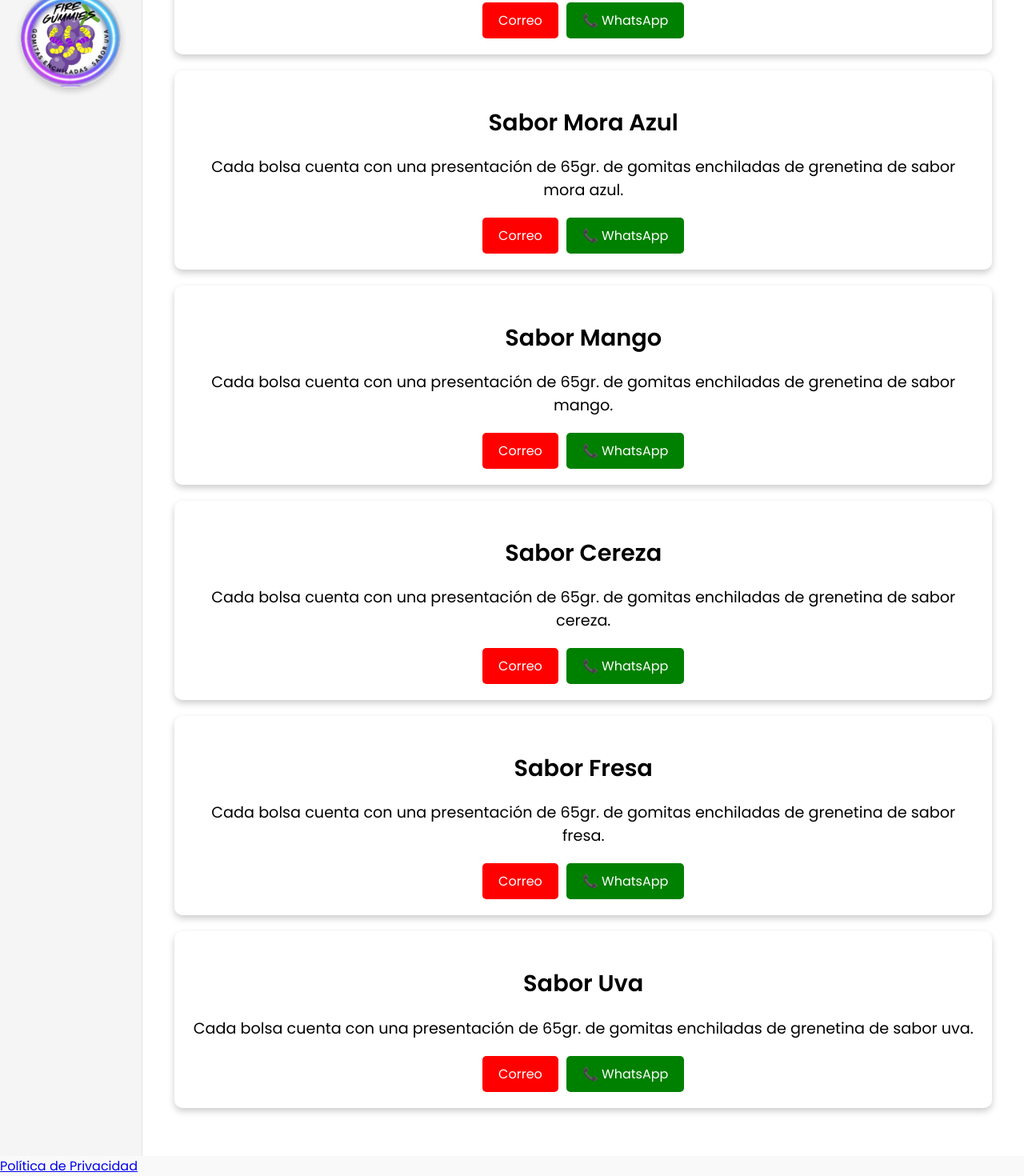
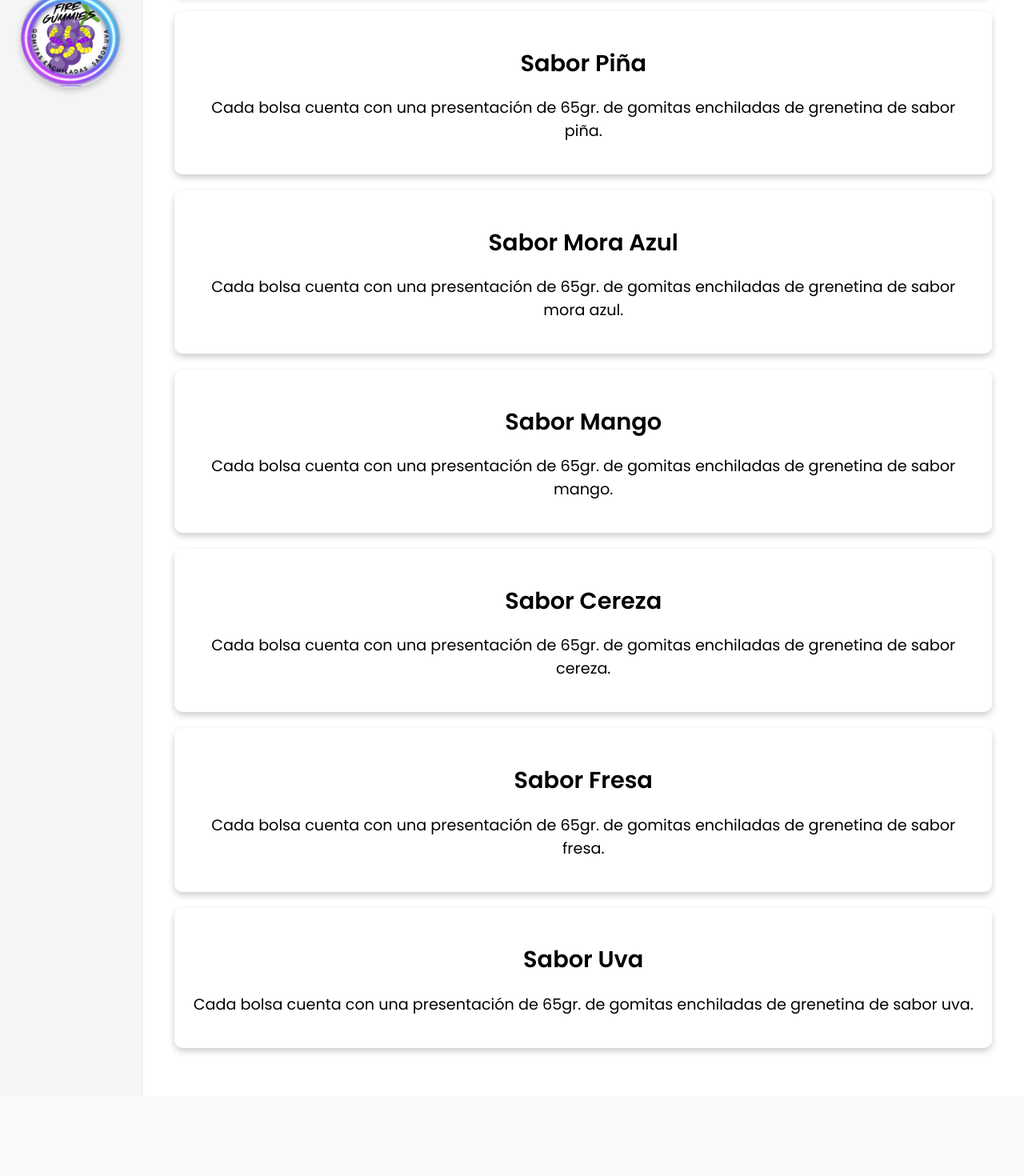
Before and after one commit to FireGummies/FireGummies.github.io, a plain HTML site: page index.html in a window 1280 px wide. Shown: the part 1018-2488 px from the top of the page at 80% size. After the commit the page ends 2388 px from the top, so only its background shows below. Drawn offline with Linux system fonts and the light colour scheme.

Commit message:
Update index.html

```diff
--- a/index.html
+++ b/index.html
@@ -176,76 +176,56 @@
   <p>Únete al equipo Gummies y juntos seremos los más Fire del mercado.</p>
             <p>Contacto: FireGummies364@gmail.com | Tel: 8682418592</p></div>
             <!-- Secciones de información -->
-            <div id="info-producto-1" class="info-section">
-                <h2>Sabor Sandía</h2>
-                <p>Cada bolsa cuenta con una presentación de 65gr. de gomitas enchiladas de grenetina de sabor sandía.</p>
+
+
+<div id="info-producto-8" class="info-section">
+                <h2>Pedidos</h2>
+                <p>Haga sus pedidos aqui</p>
                 <div class="buttons">
                     <a href="mailto:FireGummies364@gmail.com" class="button button-email">Correo</a>
                     <a href="https://wa.me/8682418592" class="button button-whatsapp">WhatsApp</a>
                 </div>
             </div>
 
+
+<div id="info-producto-1" class="info-section">
+                <h2>Sabor Sandía</h2>
+                <p>Cada bolsa cuenta con una presentación de 65gr. de gomitas enchiladas de grenetina de sabor sandía.</p>
+                           </div>
+
             <div id="info-producto-2" class="info-section">
                 <h2>Sabor Piña</h2>
                 <p>Cada bolsa cuenta con una presentación de 65gr. de gomitas enchiladas de grenetina de sabor piña.</p>
-                <div class="buttons">
-                    <a href="mailto:FireGummies364@gmail.com" class="button button-email">Correo</a>
-                    <a href="https://wa.me/8682418592" class="button button-whatsapp">WhatsApp</a>
-                </div>
                            </div>
 
             <div id="info-producto-3" class="info-section">
                 <h2>Sabor Mora Azul</h2>
                 <p>Cada bolsa cuenta con una presentación de 65gr. de gomitas enchiladas de grenetina de sabor mora azul.</p>
-                <div class="buttons">
-                    <a href="mailto:FireGummies364@gmail.com" class="button button-email">Correo</a>
-                    <a href="https://wa.me/8682418592" class="button button-whatsapp">WhatsApp</a>
-                </div>
                            </div>
 
             <div id="info-producto-4" class="info-section">
                 <h2>Sabor Mango</h2>
                 <p>Cada bolsa cuenta con una presentación de 65gr. de gomitas enchiladas de grenetina de sabor mango.</p>
-                <div class="buttons">
-                    <a href="mailto:FireGummies364@gmail.com" class="button button-email">Correo</a>
-                    <a href="https://wa.me/8682418592" class="button button-whatsapp">WhatsApp</a>
-                </div>
                            </div>
 
             <div id="info-producto-5" class="info-section">
                 <h2>Sabor Cereza</h2>
                 <p>Cada bolsa cuenta con una presentación de 65gr. de gomitas enchiladas de grenetina de sabor cereza.</p>
-                <div class="buttons">
-                    <a href="mailto:FireGummies364@gmail.com" class="button button-email">Correo</a>
-                    <a href="https://wa.me/8682418592" class="button button-whatsapp">WhatsApp</a>
-                </div>
                            </div>
 
             <div id="info-producto-6" class="info-section">
                 <h2>Sabor Fresa</h2>
                 <p>Cada bolsa cuenta con una presentación de 65gr. de gomitas enchiladas de grenetina de sabor fresa.</p>
-                <div class="buttons">
-                    <a href="mailto:FireGummies364@gmail.com" class="button button-email">Correo</a>
-                    <a href="https://wa.me/8682418592" class="button button-whatsapp">WhatsApp</a>
-                </div>
                            </div>
 
             <div id="info-producto-7" class="info-section">
                 <h2>Sabor Uva</h2>
                 <p>Cada bolsa cuenta con una presentación de 65gr. de gomitas enchiladas de grenetina de sabor uva.</p>
-                <div class="buttons">
-                    <a href="mailto:FireGummies364@gmail.com" class="button button-email">Correo</a>
-                    <a href="https://wa.me/8682418592" class="button button-whatsapp">WhatsApp</a>
-                </div>
                           </div>
         </div>
     </div>
 
     <!-- Botón flotante para ir al inicio -->
     <button class="back-to-top" onclick="window.scrollTo({ top: 0, behavior: 'smooth' });">↑</button>
-    <footer>
-   <a href="https://FireGummies.github.io/FireGummies/SECURITY.md" target="_blank">Política de Privacidad</a>
-</footer>
-
 </body>
 </html>
```
Lines whose indentation alone changed are shown as unchanged.
